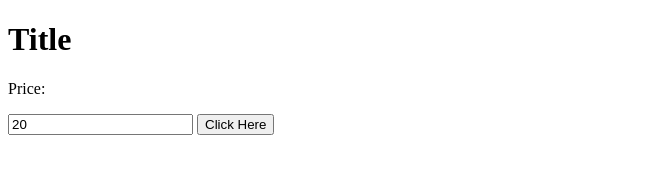
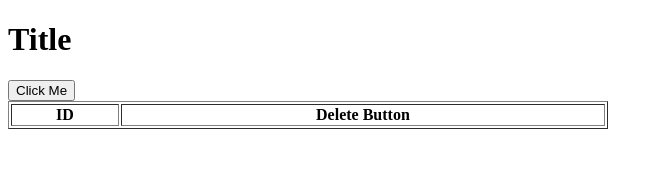
Before and after one commit to bfan4/MyHTMLPractice, a plain HTML site: page index.html in a window 1280 px wide. Shown: the whole page, without its empty margins (0-663 px from the left). Drawn offline with Linux system fonts and the light colour scheme.

Commit message:
Add files via upload

```diff
--- a/index.html
+++ b/index.html
@@ -10,24 +10,32 @@
     <h1 id="title">
         Title
     </h1>
-    <p>Price:</p>
-    <input id="amount" type="number" value="20" />
-    <button type="button" onclick="clickMe();">
-        Click Here
-    </button>
+    <table border="1" style="width: 600px" ; margin: 32px 0 32px 0;>
+        <thead>
+            <tr>
+                <th>ID</th>
+                <th>Delete Button</th>
+            </tr>
+        </thead>
+        <tbody id="tbody">
+        </tbody>
+        <button type="button" onclick="clickMe();">
+            Click Me
+        </button>
 </body>
 <script>
+    var numberCounter = 0
     var clickMe = function() {
-        var input = document.getElementById("amount");
-        var amount = Number(input.value);
-        if (isNaN(amount)) {
-            alert("Error!!!Please input number!")
-        } else {
+        var tbody = document.getElementById("tbody");
+        tbody.innerHTML = tbody.innerHTML + "<tr id='" + "tr_" + numberCounter + "'><td>" + numberCounter + "</td><td><button type='button' onclick='deleteRow(this);' data-row-id='" + numberCounter + "'>Delete</button></td></tr>";
 
-            var tax = 5;
-            var totle = amount + tax;
-            alert(totle);
-        }
+        numberCounter++;
+    }
+    var deleteRow = function(event) {
+        var number = event.getAttribute("data-row-id");
+        var id = "tr_" + number;
+        var tr = document.getElementById(id);
+        tr.outerHTML = "";
     }
 
 </script>
```
